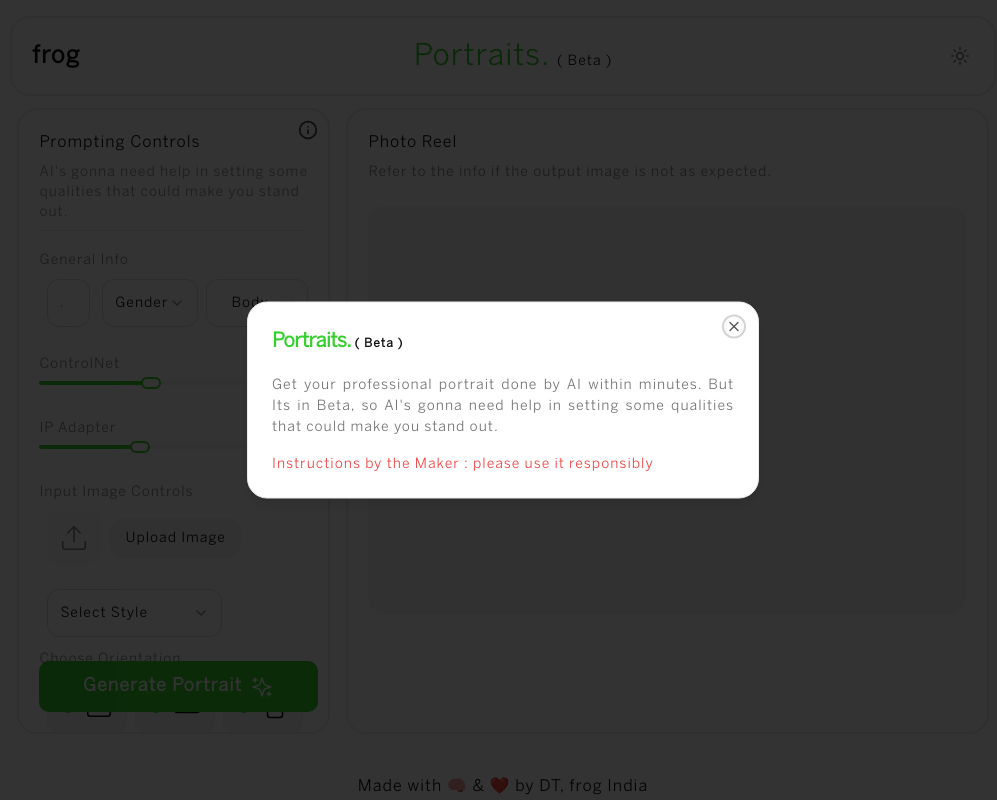
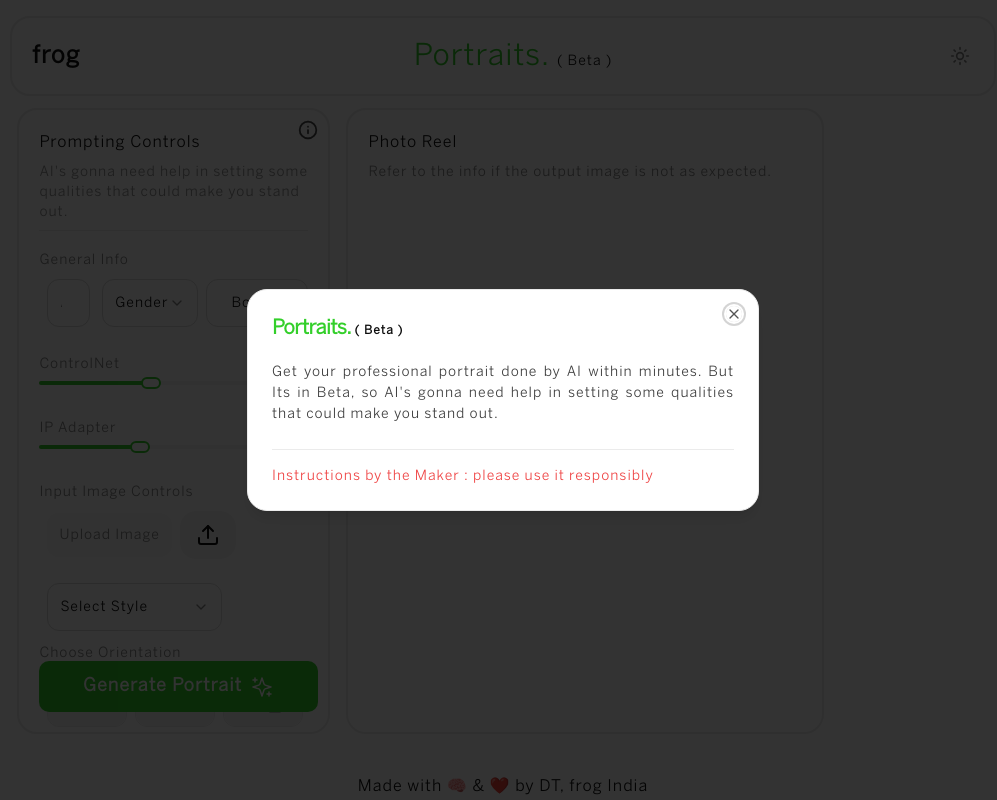
Before and after one commit to nischalAtfrog/frogHeadshot, a React (Vite) app in the folder frog-headshot-client/: page / in a window 1280 px wide. Shown: the whole page, without its empty margins (137-1134 px from the left). Built offline with nearby package versions, Linux system fonts and the light colour scheme; no server answers; the database is empty.

Commit message:
ui: added progressbar

```diff
--- a/frog-headshot-client/package.json
+++ b/frog-headshot-client/package.json
@@ -15,6 +15,7 @@
     "@radix-ui/react-dialog": "^1.0.5",
     "@radix-ui/react-dropdown-menu": "^2.0.6",
     "@radix-ui/react-label": "^2.0.2",
+    "@radix-ui/react-progress": "^1.0.3",
     "@radix-ui/react-radio-group": "^1.1.3",
     "@radix-ui/react-select": "^2.0.0",
     "@radix-ui/react-separator": "^1.0.3",
--- a/frog-headshot-client/src/components/output-control.tsx
+++ b/frog-headshot-client/src/components/output-control.tsx
@@ -1,4 +1,46 @@
+import { useImage } from "@/hooks/useImage";
+import { useEffect, useState } from "react";
+import { Progress } from "./ui/progress";
+import { Skeleton } from "./ui/skeleton";
+
 const OutputControl = () => {
+  const { imageUrl, loadingState } = useImage();
+
+  const { progress, setProgress } = useState(0);
+
+  const [imgUrl, setImgUrl] = useState("");
+
+  useEffect(() => {
+    // Function to update progress
+    const updateProgress = () => {
+      // Calculate the new progress value
+      const newProgress = Math.min(progress + 3, 100);
+      // Update the progress state
+      setProgress(newProgress);
+    };
+
+    // Start updating progress every 3 seconds
+    const interval = setInterval(updateProgress, 3000);
+
+    // Cleanup function to clear the interval
+    return () => clearInterval(interval);
+  }, [progress]); // Run the effect whenever progress changes
+
+  useEffect(() => {
+    // setImgUrl(imageUrl);
+    // console.log(imageUrl);
+
+        const loadImage = () => {
+          setImgUrl(imageUrl);
+          // Reset progress to 0 when a new image URL is set
+          setProgress(0);
+        };
+
+        if (imageUrl) {
+          loadImage();
+        }
+  }, [imageUrl]);
+
   return (
     <div className=" w-full flex items-start flex-col  relative rounded-[20px]  h-[100%] ">
       <span className=" text-base mb-2">Photo Reel</span>
@@ -7,12 +49,27 @@ const OutputControl = () => {
           Refer to the info if the output image is not as expected.
         </span>
       </p>
-      <div className="output-image w-full bg-secondary h-[70%] rounded-md mt-6 flex justify-center items-center  ">
-        {/* <img
-          src="/images/output-image.png"
+      <div className="output-image w-full h-[80%] rounded-md mt-6 flex justify-center items-center p-2 ">
+        {loadingState === "idle" && (
+          <span className="text-sm opacity-50">No image generated yet. </span>
+        )}
 
-          className="w-full h-full"
-        /> */}
+        {loadingState === "loading" && (
+          // <span className="text-sm opacity-50">Loading... </span>
+          <>
+            <Progress value={progress} />
+
+            {/* <Skeleton  className="h-full w-full "/> */}
+          </>
+        )}
+
+        {loadingState === "loaded" && (
+          <img
+            src={imgUrl}
+            alt="output"
+            className=" h-full object-cover rounded-md"
+          />
+        )}
       </div>
     </div>
   );
--- a/frog-headshot-client/src/components/portrait-config.tsx
+++ b/frog-headshot-client/src/components/portrait-config.tsx
@@ -2,6 +2,7 @@ import React, { useEffect, useState } from "react";
 import { Slider } from "@/components/ui/slider";
 import {
   Check,
+  Loader2,
   RectangleHorizontal,
   RectangleVerticalIcon,
   Sparkles,
@@ -21,18 +22,21 @@ import {
 import { Separator } from "./ui/separator";
 import { RadioGroup, RadioGroupItem } from "@/components/ui/radio-group";
 import { Switch } from "./ui/switch";
-
-import { supabase } from "@/helpers/supabaseClient";
+import { supabase } from "@/lib/supabaseClient";
+import { useImage } from "@/hooks/useImage";
 
 const PortraitConfig = () => {
+  const { setImageUrl, setLoadingState, loadingState } = useImage();
+
   const [controlNetSliderValue, setControlNetSliderValue] = useState(0.5);
   const [ipAdapterSliderValue, setIpAdapterSliderValue] = useState(0.45);
   const [image, setImage] = useState<string | null>(null);
-  const [issubbmiting, setIssubmiting] = useState(false);
 
   const [isUploading, setIsUploading] = useState(false);
 
   const [file, setFile] = useState<File | null>(null);
+
+  const [urlTotheColab, setUrlToTheColab] = useState<string | null>(null);
 
   const getImageURL = async (): Promise<void> => {
     if (file) {
@@ -90,7 +94,8 @@ const PortraitConfig = () => {
   };
   const submitHandler = async (e: React.FormEvent<HTMLFormElement>) => {
     e.preventDefault();
-    setIssubmiting(true);
+
+    setLoadingState("loading");
 
     const formData = new FormData(e.currentTarget as HTMLFormElement);
 
@@ -106,29 +111,9 @@ const PortraitConfig = () => {
     const orientation = formData.get("orientation");
     const branding = formData.get("branding");
 
-    // setTimeout(async () => {
-    //   await getImageURL(); // Call getImageURL after successful upload
-    // }, 4000); // Wait for 4 seconds (adjust as needed)
-
-    const formObject = {
-      age: age,
-      gender: gender,
-      bodyType: body,
-      controlNet: controlNet,
-      ip: ip,
-      imgUrl: image, // Access image after handleUpload completes
-      style: style,
-      orientation: orientation,
-      branding: branding,
-    };
-
     const encodedImgUrl = encodeURIComponent(image as string);
     console.log("-------" + encodedImgUrl);
-
-    const url = `https://72a7-34-143-173-121.ngrok-free.app/generate/?age=${age}&gender=${gender}&body=${body}&controlnet=${controlNet}&imgUrl=${encodedImgUrl}&ip=${ip}&style=${style}&orientation=${orientation}&branding=${branding}`;
-
-    // const url =
-    //   "https://ff95-34-73-20-250.ngrok-free.app/generate_prompt/?age=23&gender=male&bodyType=xl&controlNet=0.45&ip=0.34&imgUrl=example.cxo&style=sdf&orientation=sdf&branding=on";
+    const url = `${urlTotheColab}/generate/?age=${age}&gender=${gender}&body=${body}&controlnet=${controlNet}&imgUrl=${encodedImgUrl}&ip=${ip}&style=${style}&orientation=${orientation}&branding=${branding}`;
     console.log(url);
 
     const requestOptions = {
@@ -145,11 +130,11 @@ const PortraitConfig = () => {
       }
       const data = await response.json();
       console.log("Response:", data);
+      setImageUrl(data.image);
+      setLoadingState("loaded");
     } catch (error) {
-      // console.error("Error:", error);
+      console.error("Error:", error);
     }
-    // console.log("Form Object after wait:", formObject); // Log after specified delay
-    setIssubmiting(false);
   };
 
   const fetchLatestEntry = async () => {
@@ -165,15 +150,16 @@ const PortraitConfig = () => {
       }
 
       // 'data' will contain the latest entry
-      console.log(data[0].url);
+      // console.log(data[0].url);
+      setUrlToTheColab(data[0].url);
     } catch (error) {
-      console.error("Error fetching latest entry:", error.message);
+      console.error("Error fetching latest entry");
     }
   };
 
   useEffect(() => {
     fetchLatestEntry();
-  });
+  }, []);
 
   return (
     <React.Fragment>
@@ -281,14 +267,11 @@ const PortraitConfig = () => {
                   htmlFor="picture"
                   className="text-sm upload-image flex justify-center items-center opacity-50  bg-secondary p-3 rounded-xl cursor-pointer "
                 >
-                  {/* Condition: If there is a file selected and imageChangeLoading is false */}
-                  {file ? (
-                    // Display upload icon
-                    <Check size={30} strokeWidth={1.25} />
-                  ) : (
-                    <Upload size={30} strokeWidth={1.25} />
-                    // Display check icon
-                  )}
+                 {
+                  file ?
+                  file.name :
+                  "Upload Image"
+                 }
                 </Label>
                 <Input
                   id="picture"
@@ -298,17 +281,23 @@ const PortraitConfig = () => {
                 />
 
                 <Button
-                  className="ml-2 rounded-sm"
+                  className="ml-2 rounded-sm h-12"
                   variant="secondary"
                   onClick={handleUpload}
                   type="button"
                   disabled={isUploading}
                 >
-                  {isUploading
-                    ? "Uploading..."
-                    : image
-                      ? "Uploaded"
-                      : "Upload Image"}
+                  {isUploading ? (
+                    <Loader2
+                      className="animate-spin"
+                      size={30}
+                      strokeWidth={1.25}
+                    />
+                  ) : image ? (
+                    <Check className="w-6 h-6" />
+                  ) : (
+                    <Upload className="w-6 h-6" />
+                  )}
                 </Button>
               </div>
 
@@ -371,17 +360,6 @@ const PortraitConfig = () => {
             </div>
           </RadioGroup>
 
-          {/* <Separator className="mb-4 mt-4" />
-
-        <div className="upscale h-10 w-full pointer-events-none opacity-10 mb-2 ">
-          <Label htmlFor="default-range" className="text-sm">
-           Upscale
-          </Label>
-          <p className="text-sm p-2 mb-4">
-              Upscale is yet to be implemented.
-          </p>
-        </div> */}
-
           <div className="flex items-start space-x-2 flex-col mt-6 ">
             <Label htmlFor="branding" className="opacity-50 ">
               frog Branding
@@ -395,14 +373,43 @@ const PortraitConfig = () => {
             </div>
           </div>
 
-          <Separator className="mb-4 mt-16  bottom-20 w-full" />
+          {loadingState === "idle" && (
+            <>
+              <Button
+                className=" w-[90%] absolute bottom-5 rounded-[10px] text-[18px] h-fit p-3 font-bold text-white  transition-all duration-200 active:scale-[0.97] "
+                type="submit"
+                disabled={false}
+              >
+                Generate Portrait{" "}
+                {<Sparkles className="ml-2" strokeWidth={1.5} />}
+              </Button>
+            </>
+          )}
 
-          <Button
-            className=" w-[90%] absolute bottom-5 rounded-[10px] text-[18px] h-fit p-3 font-bold text-white  transition-all duration-200 active:scale-[0.97] "
-            type="submit"
-          >
-            Generate Portrait {<Sparkles className="ml-2" strokeWidth={1.5} />}
-          </Button>
+          {loadingState === "loading" && (
+            <>
+              <Button
+                className=" w-[90%] absolute bottom-5 rounded-[10px] text-[18px] h-fit p-3 font-bold text-white  transition-all duration-200 active:scale-[0.97] "
+                type="submit"
+                disabled={true}
+              >
+                Generating...{" "}
+                {<Loader2 className="ml-2 animate-spin" strokeWidth={1.5} />}
+              </Button>
+            </>
+          )}
+
+          {loadingState === "loaded" && (
+            <>
+              <Button
+                className=" w-[90%] absolute bottom-5 rounded-[10px] text-[18px] h-fit p-3 font-bold text-white  transition-all duration-200 active:scale-[0.97] "
+                type="submit"
+                disabled={true}
+              >
+                Generated! {<Check className="ml-2" strokeWidth={1.5} />}
+              </Button>
+            </>
+          )}
         </form>
       </div>
     </React.Fragment>
--- /dev/null
+++ b/frog-headshot-client/src/components/ui/progress.tsx
@@ -0,0 +1,26 @@
+import * as React from "react"
+import * as ProgressPrimitive from "@radix-ui/react-progress"
+
+import { cn } from "@/lib/utils"
+
+const Progress = React.forwardRef<
+  React.ElementRef<typeof ProgressPrimitive.Root>,
+  React.ComponentPropsWithoutRef<typeof ProgressPrimitive.Root>
+>(({ className, value, ...props }, ref) => (
+  <ProgressPrimitive.Root
+    ref={ref}
+    className={cn(
+      "relative h-4 w-full overflow-hidden rounded-full bg-secondary",
+      className
+    )}
+    {...props}
+  >
+    <ProgressPrimitive.Indicator
+      className="h-full w-full flex-1 bg-foreground transition-all"
+      style={{ transform: `translateX(-${100 - (value || 0)}%)` }}
+    />
+  </ProgressPrimitive.Root>
+))
+Progress.displayName = ProgressPrimitive.Root.displayName
+
+export { Progress }
--- /dev/null
+++ b/frog-headshot-client/src/components/ui/skeleton.tsx
@@ -0,0 +1,15 @@
+import { cn } from "@/lib/utils"
+
+function Skeleton({
+  className,
+  ...props
+}: React.HTMLAttributes<HTMLDivElement>) {
+  return (
+    <div
+      className={cn("animate-pulse rounded-md bg-muted", className)}
+      {...props}
+    />
+  )
+}
+
+export { Skeleton }
--- /dev/null
+++ b/frog-headshot-client/src/context/image-context.tsx
@@ -0,0 +1,45 @@
+import React, {
+  createContext,
+  useState,
+  ReactNode,
+  Dispatch,
+  SetStateAction,
+} from "react";
+
+interface ImageProviderProps {
+  children: ReactNode;
+}
+
+interface ImageContextProps {
+  imageUrl: string;
+  setImageUrl: Dispatch<SetStateAction<string>>;
+  loadingState: "idle" | "loading" | "loaded";
+  setLoadingState: Dispatch<SetStateAction<"idle" | "loading" | "loaded">>;
+}
+
+export const ImageContext = createContext<ImageContextProps>({
+  imageUrl: "",
+  setImageUrl: () => {},
+  loadingState: "idle",
+  setLoadingState: () => {},
+});
+export const ImageProvider: React.FC<ImageProviderProps> = ({ children }) => {
+  const [imageUrl, setImageUrl] = useState("");
+  const [loadingState, setLoadingState] = useState<
+    "idle" | "loading" | "loaded"
+  >("idle");
+
+  return (
+    <ImageContext.Provider
+      value={{
+        imageUrl,
+        setImageUrl,
+        loadingState,
+        setLoadingState,
+
+      }}
+    >
+      {children} {/* Pass children */}
+    </ImageContext.Provider>
+  );
+};
--- a/frog-headshot-client/src/context/theme-provider.tsx
+++ b/frog-headshot-client/src/context/theme-provider.tsx
@@ -64,6 +64,7 @@ export function ThemeProvider({
   );
 }
 
+// eslint-disable-next-line react-refresh/only-export-components
 export const useTheme = () => {
   const context = useContext(ThemeProviderContext);
 
--- /dev/null
+++ b/frog-headshot-client/src/hooks/useImage.tsx
@@ -0,0 +1,4 @@
+import { useContext } from "react";
+import { ImageContext } from "@/context/image-context";
+
+export const useImage = () => useContext(ImageContext);
--- a/frog-headshot-client/src/main.tsx
+++ b/frog-headshot-client/src/main.tsx
@@ -3,11 +3,14 @@ import ReactDOM from "react-dom/client";
 import App from "./App.tsx";
 import "./index.css";
 import { ThemeProvider } from "@/context/theme-provider.tsx";
+import { ImageProvider } from "./context/image-context.tsx";
 
 ReactDOM.createRoot(document.getElementById("root")!).render(
   <React.Fragment>
     <ThemeProvider defaultTheme="system" storageKey="vite-ui-theme">
-      <App />
+      <ImageProvider>
+        <App />
+      </ImageProvider>
     </ThemeProvider>
-  </React.Fragment>,
+  </React.Fragment>
 );
--- a/frog-headshot-client/src/pages/Home.tsx
+++ b/frog-headshot-client/src/pages/Home.tsx
@@ -13,11 +13,10 @@ import {
 import { Info } from "lucide-react";
 import OutputControl from "@/components/output-control";
 
+const Home = () => {
+  const [open, setOpen] = useState(false);
 
 
-const Home = () => {
-  const [open, setOpen] = useState(false);
- // State to hold response data
   const wait = () => new Promise((resolve) => setInterval(resolve, 1000));
 
   useEffect(() => {
@@ -35,22 +34,55 @@ const Home = () => {
     };
   }, []);
 
-
   return (
     <React.Fragment>
       <Dialog open={open} onOpenChange={setOpen}>
-        <DialogContent className="pointer-events-none selection:none  select-none">
+        <DialogContent className=" ">
           <DialogHeader>
             <DialogTitle className="text-xl relative h-fit  text-left mb-1 text-primary ">
               Portraits.{" "}
               <span className="text-xs  text-foreground"> ( Beta ) </span>
             </DialogTitle>
           </DialogHeader>
-          <DialogDescription className="  w-full text-justify text-[14px]">
+          <DialogDescription className="  w-full text-justify text-[14px] text-foreground opacity-80">
             Get your professional portrait done by AI within minutes. But Its in
             Beta, so AI's gonna need help in setting some qualities that could
             make you stand out.
+
+            {/* <DialogContent className="mt-2">
+              {"  Instructions to use"}
+              <ul className="mt-2 ml-3 ">
+                <li className="mt-2 list-item">
+                  1. Set you Age, Gender, and Body type ( m,l,xl,xxl )
+                </li>
+                <li className="mt-2 list-item">
+                  2. ControlNet scale: 0.5-0.7 works best - this controls how
+                  closely the generated image matches the prompt; mid-range
+                  values tend to work well
+                </li>
+                <li className="mt-2 list-item ">
+                  3. IP Adapter scale: 0.5-0.7 works best - this controls how
+                  much your facial features are incorporated; mid-range values
+                  tend to work well
+                </li>
+                <li className="mt-2 list-item ">
+                  4. Upload your image - select an image from your device to use
+                  as the base for the generated image
+                </li>
+                <li className="mt-2 list-item ">
+                  5. Select orientation (note image may not match if different
+                  than original) - choose the pose/orientation of the generated
+                  image, but note it may not fully match if you select a
+                  different orientation than the original picture
+                </li>
+                <li className="mt-2 list-item ">
+                  6. friedolin logo added bottom left - the logo is automatically
+                  added to the bottom left corner of the generated image
+                </li>
+              </ul>
+            </DialogContent> */}
           </DialogDescription>
+          <hr className="mt-2" />
           <span className=" text-destructive text-sm">
             Instructions by the Maker : please use it responsibly
           </span>
@@ -79,7 +111,7 @@ const Home = () => {
             </button>
             <PortraitConfig />
           </div>
-          <div className="right h-full  border-2 rounded-[20px] relative col-span-4 p-5 ">
+          <div className="right h-full  border-2 rounded-[20px] relative col-span-3 p-5 ">
             <OutputControl />
           </div>
         </div>
```
Also changed, not shown: frog-headshot-client/src/lib/supabaseClient.ts (renamed from frog-headshot-client/src/helpers/supabaseClient.ts), 1 other file (tests, documents, lock files or other folders).
